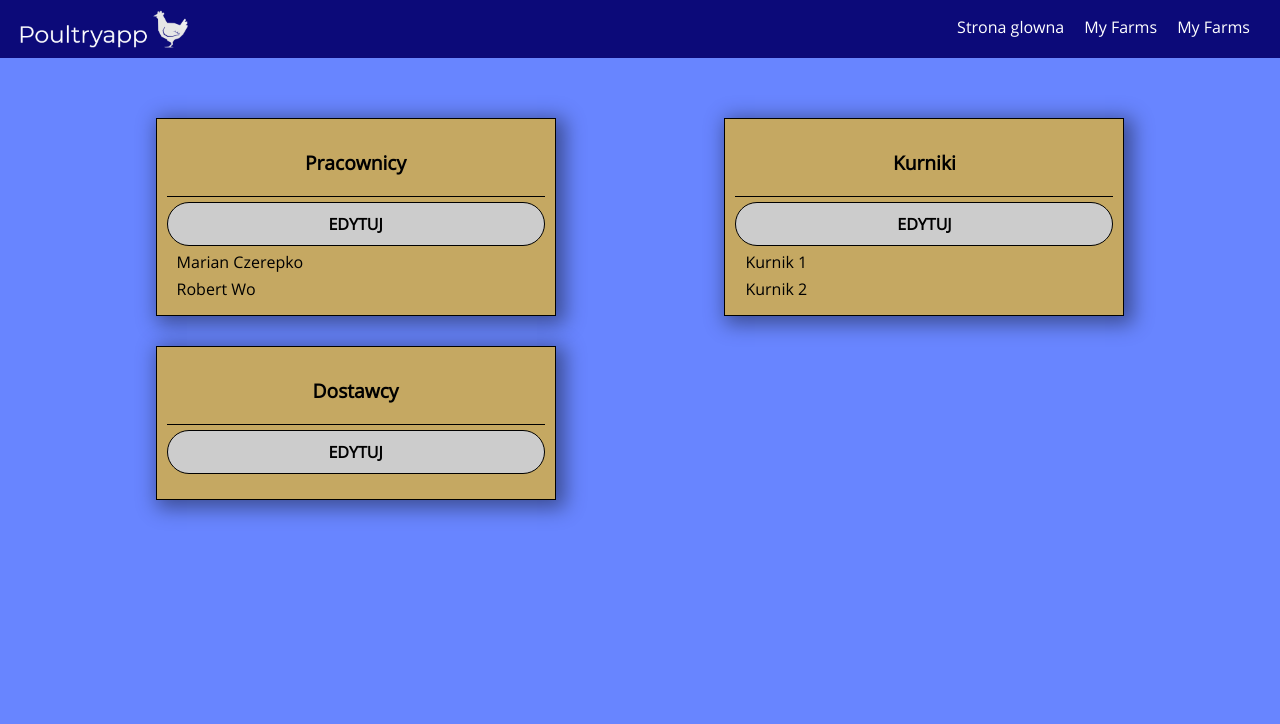
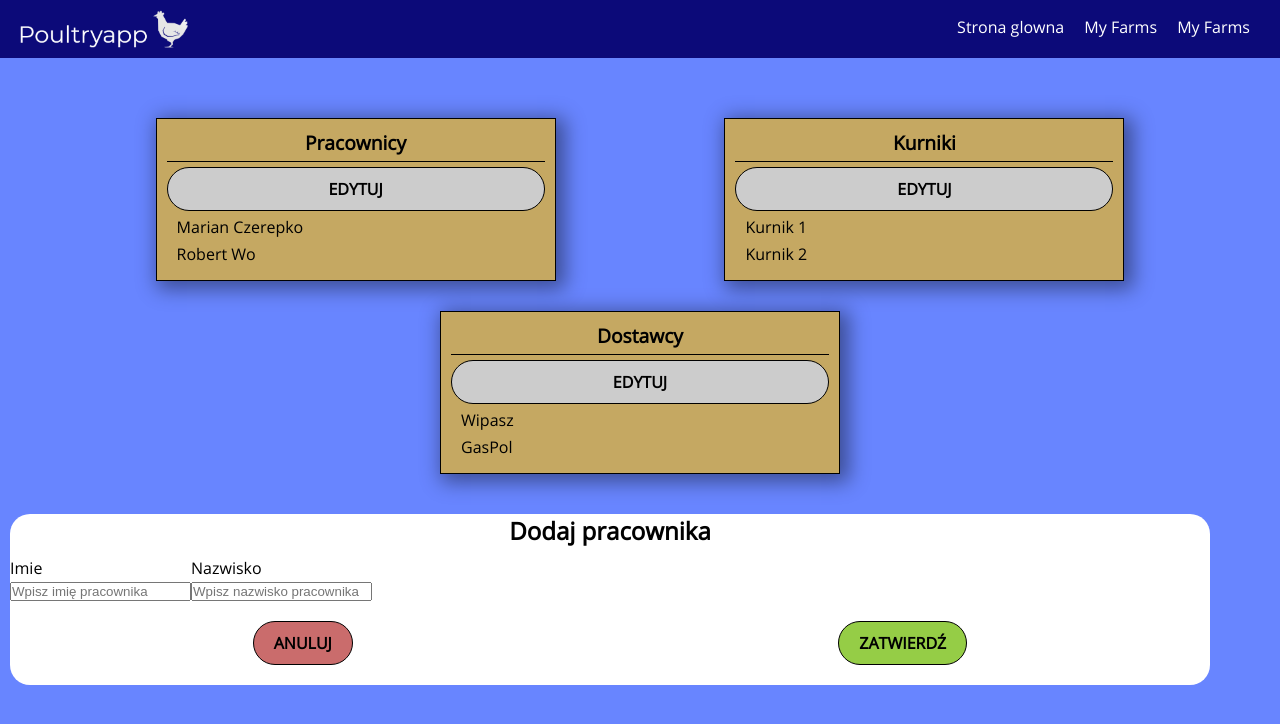
Before and after one commit to Wojtach/PoultryApp, a React (Create React App) app: page / in a window 1280 px wide. Shown: the top 724 px of the page. Built offline with nearby package versions, Linux system fonts and the light colour scheme.

Commit message:
Add basic formik form

```diff
--- a/package.json
+++ b/package.json
@@ -6,10 +6,12 @@
     "@testing-library/jest-dom": "^4.2.4",
     "@testing-library/react": "^9.4.1",
     "@testing-library/user-event": "^7.2.1",
+    "formik": "^2.1.4",
     "react": "^16.13.0",
     "react-dom": "^16.13.0",
     "react-router-dom": "^5.1.2",
-    "react-scripts": "3.4.0"
+    "react-scripts": "3.4.0",
+    "yup": "^0.28.3"
   },
   "scripts": {
     "start": "react-scripts start",
--- a/src/components/ConfirmAction/ConfirmAction.js
+++ b/src/components/ConfirmAction/ConfirmAction.js
@@ -1,16 +1,19 @@
 import React from 'react';
 
-import Button from '../UI/Buttons/Button/Button';
+import Button from '../UI/Button/Button';
 import classes from './ConfirmAction.module.css'
 
 const confirmAction = (props) => (
     <div className={classes.ConfirmAction}>
-        <p className={classes.Information}>{props.content}</p>
+        <p className={classes.Information}>
+            {`Czy na pewno chcesz usunąć obiekt o nazwie "${props.name}"?
+                    Zmiany będą nie odwracalne.`}
+            {props.content}</p>
         <div className={classes.Flexbox}>
             <Button btnType='Normal' clicked={props.cancel}>anuluj</Button>
-            <Button btnType={props.btnContent === 'usuń' ? 'Danger' : 'Success'}
+            <Button btnType='Danger'
                 clicked={props.confirm}>
-                {props.btnContent}
+                usuń
             </Button>
         </div>
     </div>
--- a/src/components/FarmDetailsList/FarmDetailsList.module.css
+++ b/src/components/FarmDetailsList/FarmDetailsList.module.css
@@ -1,7 +1,7 @@
 .PlusContainer {
    position: absolute;
-   top: 20px;
-   right: 8px;
+   top: 4px;
+   right: 12px;
 }
 
 .ListItem {
--- /dev/null
+++ b/src/components/FormikForm/FormikForm.js
@@ -0,0 +1,68 @@
+import React, { Component } from 'react';
+import { Formik, Field, Form } from 'formik';
+
+import Button from '../UI/Button/Button';
+import classes from './FormikForm.module.css';
+
+class FormikForm extends Component {
+
+    createFileds(inputs) {
+        return inputs.map(input => {
+            return (
+                <div className={classes.FieldContainer} key={input.name}>
+                    <label htmlFor={input.name}>{input.label}</label>
+                    <div>
+                        <Field name={input.name}>
+                            {props => (
+                                <input
+                                    {...props.field}
+                                    type='text'
+                                    placeholder={input.placeholder}
+                                    id={input.name}
+                                />
+                            )}
+                        </Field>
+                    </div>
+                </div>
+            )
+        })
+    }
+
+    getInitValues(inputs) {
+        const initialValues = {};
+        inputs.forEach(field => {
+            if (!initialValues[field.name]) {
+                initialValues[field.name] = field.value;
+            }
+        });
+        return initialValues;
+    }
+
+    render() {
+        const initialValues = this.getInitValues(this.props.inputs);
+        return (
+            <div className={classes.Form}>
+                <h2>Dodaj pracownika</h2>
+                <Formik
+                    onSubmit={values => (console.log(values))}
+                    validationSchema={this.props.validation} not yet
+                    initialValues={initialValues}>
+                    {formikProps => {
+                        return <div>
+                            <Form>
+                                {/* <pre>{JSON.stringify(formikProps.values, null, 2)}</pre> */}
+                                {this.createFileds(this.props.inputs)}
+                                <div className={classes.ButtonsContainer}>
+                                    <Button btnType='Danger'>Anuluj</Button>
+                                    <Button btnType='Success' click={formikProps.handleSubmit}>Zatwierdź</Button>
+                                </div>
+                            </Form>
+                        </div>
+                    }}
+                </Formik>
+            </div>
+        );
+    }
+}
+
+export default FormikForm;
--- /dev/null
+++ b/src/components/FormikForm/FormikForm.module.css
@@ -0,0 +1,24 @@
+.Form {
+background-color: #fff;
+border-radius: 20px;
+max-width: 1200px;
+margin: 40px 10px 0;
+display: flex;
+flex-flow: column;
+}
+
+.Form h2 {
+    text-align: center;
+}
+
+.FieldContainer {
+    display: inline-block;
+    margin: 10px auto 0;
+    width: auto;
+}
+
+.ButtonsContainer {
+    margin: 20px 0;
+    display: flex;
+    justify-content: space-around;
+}
--- a/src/components/SectionContainer/SectionContainer.module.css
+++ b/src/components/SectionContainer/SectionContainer.module.css
@@ -5,7 +5,7 @@
     justify-content: space-between;
     margin-top: 30px;
     padding: 10px;
-    grid-column: 2/6;
+    grid-column: 1/7;
     justify-self: center;
     width: 100%;
     max-width: 400px;
@@ -18,9 +18,10 @@
     text-align: center;
     font-weight: bold;
     font-size: 1.2em;
-    padding: 20px 30px;
+    padding: 0px 30px 5px;
     border-bottom: 1px solid black;
     margin-bottom: 5px;
+    text-transform: capitalize;
 }
 
 @media screen and (min-width: 920px) {
@@ -31,4 +32,7 @@
     .SectionContent:nth-child(even) {
         grid-column: 6/9;
     }
+    .SectionContent:nth-child(odd):nth-last-child(1) {
+        grid-column: 4/7;
+    }
 }
--- a/src/containers/FarmDetails/FarmDetails.js
+++ b/src/containers/FarmDetails/FarmDetails.js
@@ -1,7 +1,11 @@
 import React, { Component } from 'react';
 
 // import Form from '../../components/UI/Form/Form';
+import Modal from '../../components/UI/Modal/Modal';
+import SectionContainer from '../../components/SectionContainer/SectionContainer';
+import ConfirmAction from '../../components/ConfirmAction/ConfirmAction';
 import FarmDetailsList from '../../components/FarmDetailsList/FarmDetailsList';
+import FormikForm from '../../components/FormikForm/FormikForm';
 
 class FarmDetails extends Component {
     state = {
@@ -10,7 +14,14 @@ class FarmDetails extends Component {
             halls: false,
             delivers: false
         },
-        workers: [
+        deleting: false,
+        objectToDelete: {
+            name: null,
+            id: null,
+            type: null
+        },
+        fetchedData: {
+            pracownicy: [
                 {
                     name: 'Marian',
                     lastname: 'Czerepko',
@@ -22,7 +33,7 @@ class FarmDetails extends Component {
                     id: '23sfsd332'
                 }
             ],
-        halls: [
+            kurniki: [
                 {
                     name: 'Kurnik 1',
                     id: '23sfsd33ss2'
@@ -32,20 +43,20 @@ class FarmDetails extends Component {
                     id: '23sfsd33ssww2'
                 },
             ],
-        delivers: [
+            dostawcy: [
                 {
-                // name: 'Wipasz',
-                // id: '23sfsd3ee3ss2'
+                    name: 'Wipasz',
+                    id: '23sfsd3ee3ss2'
                 },
                 {
-                // name: 'GasPol',
-                // id: '23sfs22d33ssww2'
+                    name: 'GasPol',
+                    id: '23sfs22d33ssww2'
                 },
             ]
         }
+    }
 
     handleEditMode = (type) => {
-        console.log(type);
         this.setState(prevState => ({
             edit: {
                 ...prevState.edit,
@@ -54,22 +65,68 @@ class FarmDetails extends Component {
         }))
     }
 
+    deleteObjectHandler = (id, type) => {
+        const toDelete = this.state.fetchedData[type].find(item => item.id === id);
+        this.setState({
+            deleting: true,
+            objectToDelete: {
+                name: toDelete.name,
+                id: toDelete.id,
+                type
+            }
+        })
+    }
+
+    confirmDeleteHandler = () => {
+        const { type, id } = this.state.objectToDelete;
+        const updatedObjects = this.state.fetchedData[type].filter(object => object.id !== id);
+        this.setState(prevState => ({
+            fetchedData: {
+                ...prevState.fetchedData,
+                [type]: updatedObjects
+            },
+            deleting: false
+        }));
+    }
+
+    cancelDeleteHandler = () => {
+        this.setState({
+            deleting: false
+        })
+    }
+
+
+
     render() {
+        const fields = [
+            { label: 'Imie', type: 'input', name: 'name', value: '', placeholder: 'Wpisz imię pracownika' },
+            { label: 'Nazwisko', type: 'input', name: 'lastName', value: '', placeholder: 'Wpisz nazwisko pracownika' },
+        ];
+
+        const FarmDetails = Object.keys(this.state.fetchedData).map(type => {
+            return <FarmDetailsList
+                key={type}
+                name={type}
+                click={() => this.handleEditMode(type)}
+                delete={this.deleteObjectHandler}
+                arr={this.state.fetchedData[type]}
+                edit={this.state.edit[type]} />
+        })
+
         return (
+            <>
+                <Modal cancel={this.cancelDeleteHandler} show={this.state.deleting} >
+                    <ConfirmAction
+                        name={this.state.objectToDelete.name}
+                        confirm={this.confirmDeleteHandler}
+                        cancel={this.cancelDeleteHandler}
+                    />
+                </Modal>
                 <div className='grid'>
-                <FarmDetailsList name='Pracownicy'
-                    click={() => this.handleEditMode('workers')}
-                    arr={this.state.workers}
-                    edit={this.state.edit.workers} />
-                <FarmDetailsList name='Kurniki'
-                    click={() => this.handleEditMode('halls')}
-                    arr={this.state.halls}
-                    edit={this.state.edit.halls} />
-                <FarmDetailsList name='Dostawcy'
-                    click={() => this.handleEditMode('delivers')}
-                    arr={this.state.delivers}
-                    edit={this.state.edit.delivers} />
+                    {FarmDetails}
                 </div>
+                <FormikForm inputs={fields} />
+            </>
         );
     }
 }
--- a/src/containers/MyFarms/MyFarms.js
+++ b/src/containers/MyFarms/MyFarms.js
@@ -106,8 +106,7 @@ class MyFarms extends Component {
             <>
                 <Modal cancel={this.cancelDeleteHandler} show={this.state.deleting} >
                     <ConfirmAction
-                        content={`Czy na pewno chcesz usunąć fermę o nazwie "${this.state.farmToDelete.name}"?
-                    Zmiany będą nie odwracalne.`}
+                        name={this.state.farmToDelete.name}
                         btnContent='usuń'
                         confirm={this.confirmDeleteHandler}
                         cancel={this.cancelDeleteHandler}
```
Also changed, not shown: src/components/FarmDetailsList/FarmDetailsList.js (+8 -3 lines), src/components/UI/Button/Button.js (renamed from src/components/UI/Buttons/Button/Button.js), src/components/UI/Button/Button.module.css (renamed from src/components/UI/Buttons/Button/Button.module.css), src/components/UI/Buttons/EditButton/EditButton.js (deleted), 1 other file (tests, documents, lock files or other folders). Lines whose indentation alone changed are shown as unchanged.
